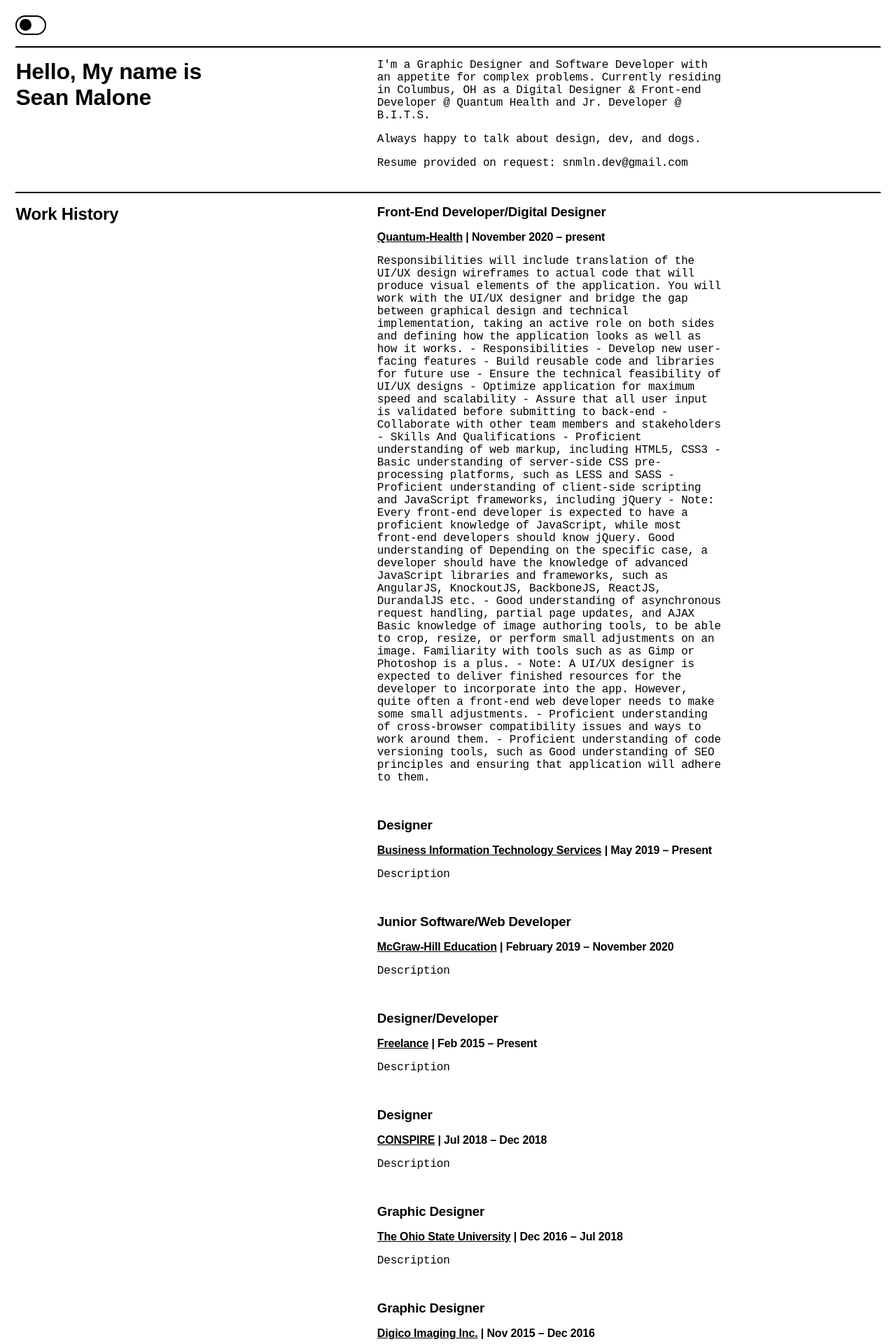
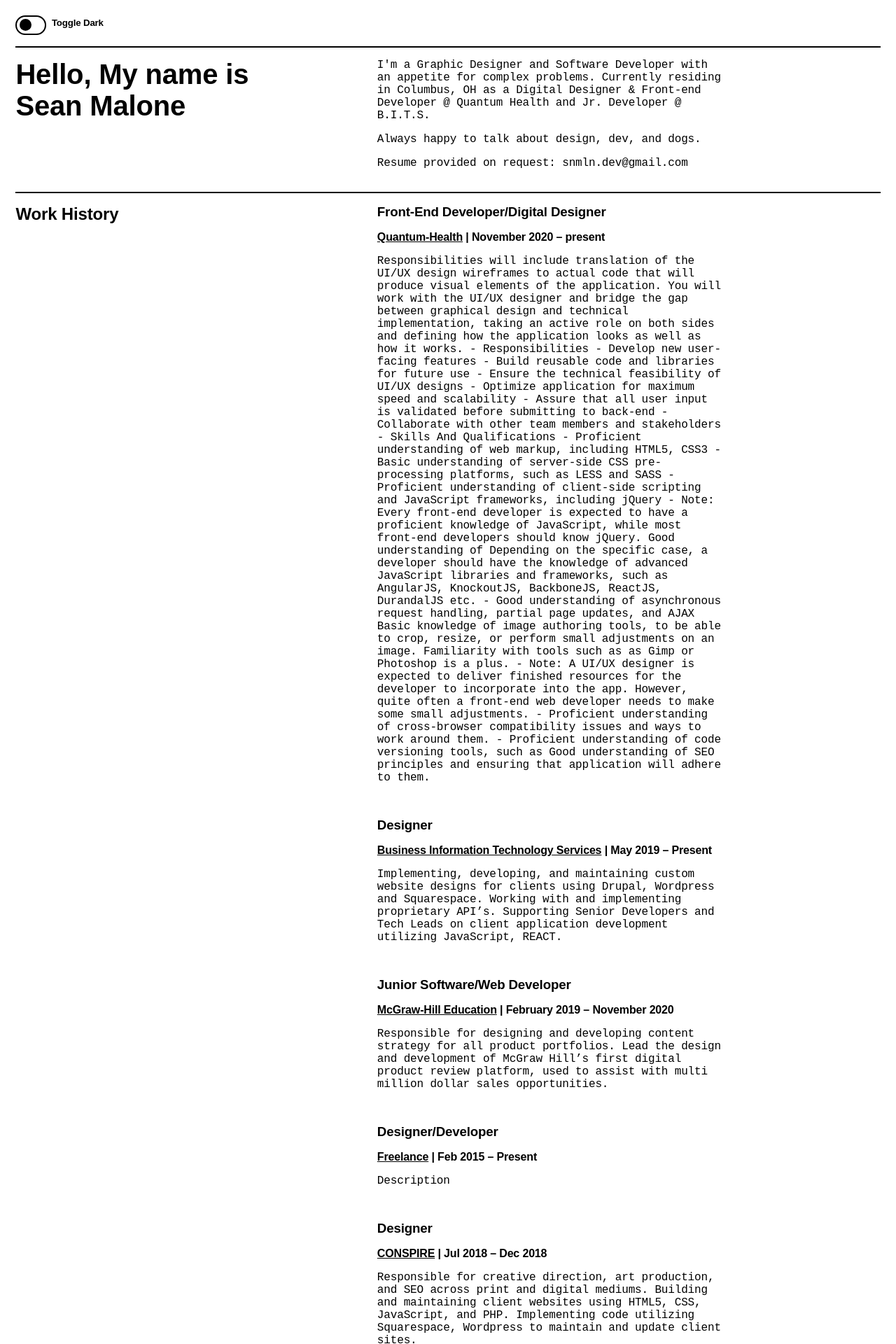
Before and after one commit to snmln/snmln, a React (Create React App) app: page / in a window 1280 px wide. Shown: the top 1920 px of the page at 70% size. Built offline with nearby package versions, Linux system fonts and the light colour scheme.

Commit message:
adding copy updates and funtional imporvements.

```diff
--- a/src/App.js
+++ b/src/App.js
@@ -30,7 +30,6 @@
         transition-delay: all 2s;
 
       }
-
 
       @media (max-width: 768px) {
         .Content{
@@ -67,17 +66,17 @@
 
         <GlobalStyles />
         <StyledApp>
+
           <Switch
             isToggled={isToggled}
             onToggle={() => { setIsToggled(!isToggled); themeToggler(); }}
             onClick={() => themeToggler()}
             theme={isToggled} />
-
           {/* <button onClick={() => themeToggler()} > change theme</button> */}
           <hr />
           <div className="Content">
             <div className="title">
-              <h1>Hello, My name is <br /> Sean Malone</h1>
+              <h1 className="display-1">Hello, My name is <br /> Sean Malone</h1>
 
             </div>
             <div className="information">
--- a/src/Components/Switch.js
+++ b/src/Components/Switch.js
@@ -1,16 +1,9 @@
-import React from 'react'
+import React, { Component } from 'react'
 // import './Switch.css'
-import styled, { ThemeProvider } from "styled-components";
+import styled from "styled-components";
 
-const toggleCopy=(theme)=> {
-    if (theme) {
-        return <div>Toggle Dark</div>
-    } else {
-        return <div>Toggle Dark</div>
-    }
-}
 
-export default function Switch({ isToggled, onToggle, theme}) {
+function Switch({ isToggled, onToggle, theme }) {
     const StyledToggle = styled.div`
     .switch{
         position: relative;
@@ -64,19 +57,25 @@
 
 
     }
+    .toggleStateCopy{
+        display: inline;
+        padding: 0 0 0 .25rem;
+    }
+
 `
 
-console.log("from switch " + theme )
 
     return (
         <StyledToggle>
-            {toggleCopy}
 
-            <label className="switch">
-                <input type="checkbox" checked={isToggled} onChange={onToggle} />
-                <span className="slider " />
-            </label>
+                    <label className="switch">
+                        <input type="checkbox" checked={isToggled} onChange={onToggle} />
+                        <span className="slider " />
+                    </label>
+                    {theme ? <h5 className="toggleStateCopy"> Toggle Light</h5> : <h5 className="toggleStateCopy"> Toggle Dark</h5>}
 
         </StyledToggle>
+
     )
 }
+export default Switch;
--- a/src/Components/positions.js
+++ b/src/Components/positions.js
@@ -13,7 +13,7 @@
         time: "May 2019 – Present",
         company:"Business Information Technology Services",
         site: "#",
-        description: "Description"
+        description: "Implementing, developing, and maintaining custom website designs for clients using Drupal, Wordpress and Squarespace. Working with and implementing proprietary API’s. Supporting Senior Developers and Tech Leads on client application development utilizing JavaScript, REACT."
     },
     {
         id:2,
@@ -21,7 +21,7 @@
         time: "February 2019 – November 2020",
         company:"McGraw-Hill Education",
         site: "https://www.mheducation.com/",
-        description: "Description"
+        description: "Responsible for designing and developing content strategy for all product portfolios. Lead the design and development of McGraw Hill’s first digital product review platform, used to assist with multi million dollar sales opportunities."
     },
 
     {
@@ -40,7 +40,7 @@
         time: "Jul 2018 – Dec 2018",
         company:"CONSPIRE",
         site: "https://www.conspire.agency/",
-        description: "Description"
+        description: "Responsible for creative direction, art production, and SEO across print and digital mediums. Building and maintaining client websites using HTML5, CSS, JavaScript, and PHP. Implementing code utilizing Squarespace, Wordpress to maintain and update client sites."
     },
     {
         id:6,
@@ -48,7 +48,7 @@
         time: "Dec 2016 – Jul 2018",
         company:"The Ohio State University",
         site: "https://www.osu.edu/",
-        description: "Description"
+        description: "Responsible for enforcing The Ohio State University’s brand guidelines, along with guiding a team of 5+ interns. Designing university campaigns for the office of student life, from concept to production."
     },
     {
         id:7,
@@ -56,6 +56,6 @@
         time: "Nov 2015 – Dec 2016",
         company:"Digico Imaging Inc.",
         site: "https://www.nutis.com/",
-        description: "Description"
+        description: "Design industrial marketing materials for product displays and large scale marketing graphics. Prepare client artwork to be handed off to production."
     }
 ]
--- a/src/themes.js
+++ b/src/themes.js
@@ -81,4 +81,9 @@
     border-top: 2px solid;
     margin: 1rem 0;
   }
+
+  .display-1{
+      font-size: 40px;
+  }
+
 `
```
